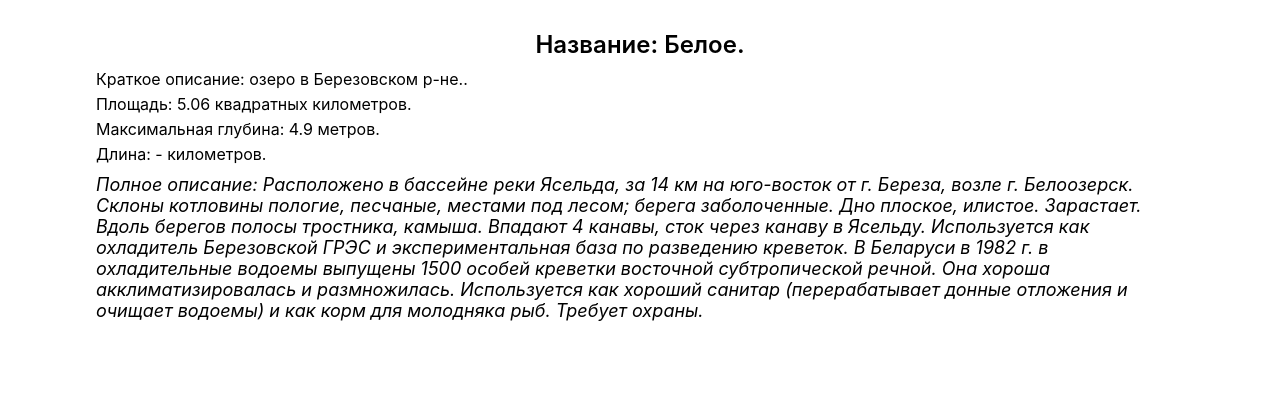
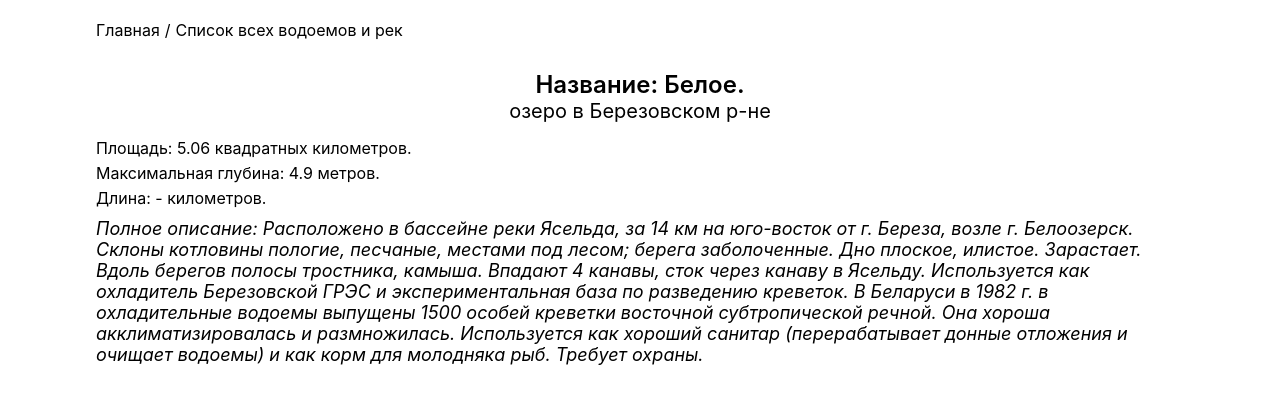
Before and after one commit to Khanetsky-Zhenya/ON_HOOK, a React (Create React App) app: page /waters/1 in a window 1280 px wide. Shown: the top 404 px of the page. Built offline with nearby package versions, Linux system fonts and the light colour scheme.

Commit message:
add link om component WaterPage and fix json base

```diff
--- a/src/components/WaterPage/WaterPage.jsx
+++ b/src/components/WaterPage/WaterPage.jsx
@@ -1,6 +1,6 @@
 import React, { useEffect } from "react";
 import { useDispatch, useSelector } from "react-redux";
-
+import { Link } from "react-router-dom";
 import { useParams } from "react-router-dom";
 
 import { ACTIONS } from "../../redux/constants";
@@ -22,13 +22,20 @@ export const WaterPage = () => {
 
   return (
     <div className={styles.waterPage}>
+      <Link className={styles.waterPage__nav} to="/">
+        <span>Главная</span>
+      </Link>
+      <span>/</span>
+      <Link className={styles.waterPage__nav2} to="/waters">
+        <span>Список всех водоемов и рек</span>
+      </Link>
       {currentWater ? (
         <div className={styles.waterWrapper}>
           <div className={styles.waterWrapper_name}>
             Название: {currentWater.name}.
           </div>
           <div className={styles.waterWrapper_shortDescr}>
-            Краткое описание: {currentWater.shortDescription}.
+            {currentWater.shortDescription}
           </div>
           <div className={styles.waterWrapper_square}>
             Площадь: {currentWater.square} квадратных километров.
--- a/src/components/WaterPage/WaterPage.module.css
+++ b/src/components/WaterPage/WaterPage.module.css
@@ -1,17 +1,21 @@
+.waterPage {
+  margin: 20px auto;
+  width: 85%;
+}
 .waterWrapper {
-  width: 85%;
   margin: 0 auto;
 }
 .waterWrapper_name {
-  margin: 30px 0 10px 0;
+  margin: 30px 0 0 0;
   font-size: 24px;
   font-weight: 600;
 
   text-align: center;
 }
 .waterWrapper_shortDescr {
-  margin: 5px 0;
-  font-size: 16px;
+  margin-bottom: 15px;
+  font-size: 20px;
+  text-align: center;
 }
 .waterWrapper_square {
   margin: 5px 0;
@@ -30,3 +34,25 @@
   font-size: 18px;
   font-style: italic;
 }
+.waterPage__nav {
+  margin: 15px 5px 0 0px;
+  text-decoration: none;
+  background: none;
+  border: none;
+  cursor: pointer;
+  color: black;
+}
+.waterPage__nav:hover {
+  color: rgb(143, 129, 230);
+}
+.waterPage__nav2 {
+  margin: 15px 0 0 5px;
+  text-decoration: none;
+  background: none;
+  border: none;
+  cursor: pointer;
+  color: black;
+}
+.waterPage__nav2:hover {
+  color: rgb(143, 129, 230);
+}
```
Also changed, not shown: src/redux/mock/waters.json.
